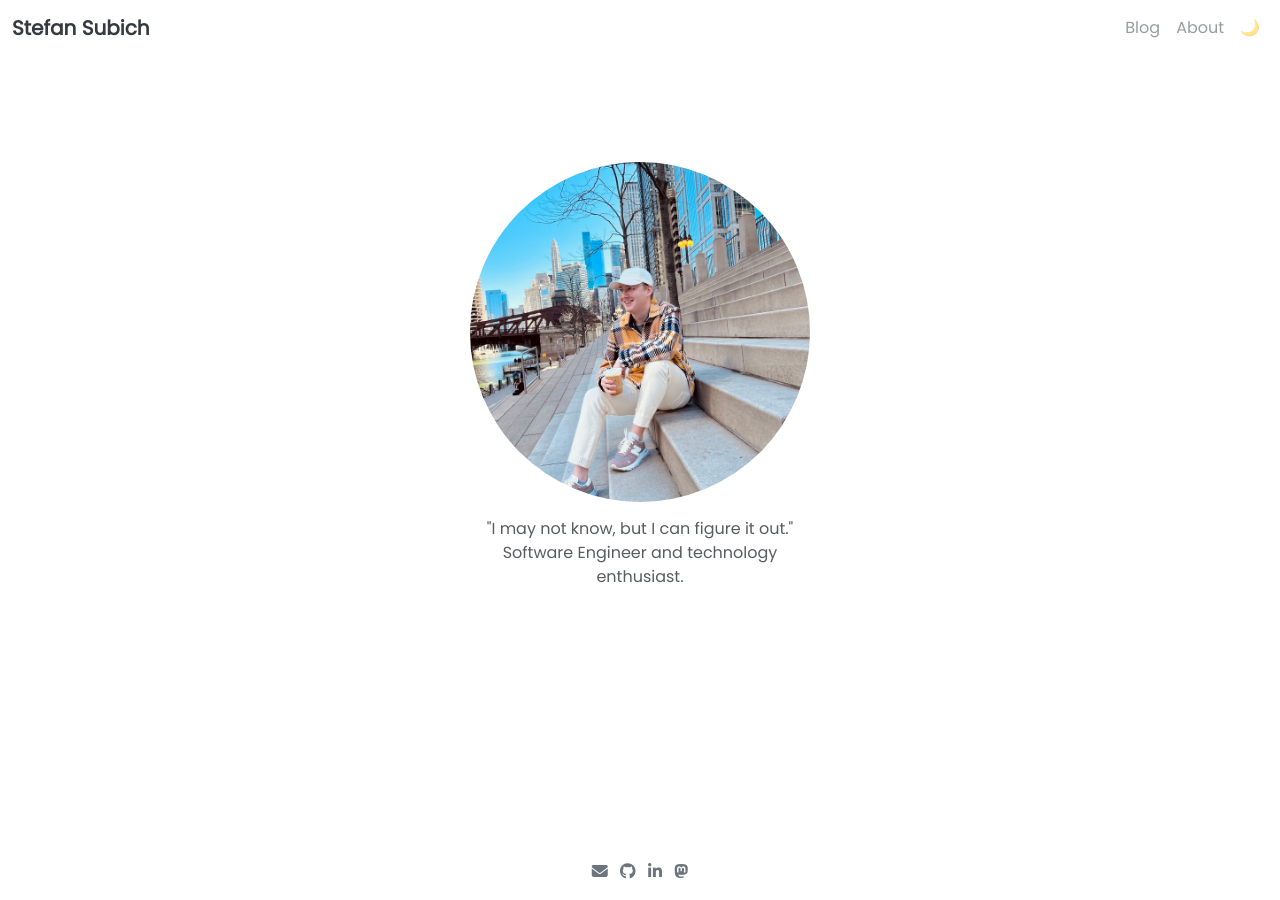
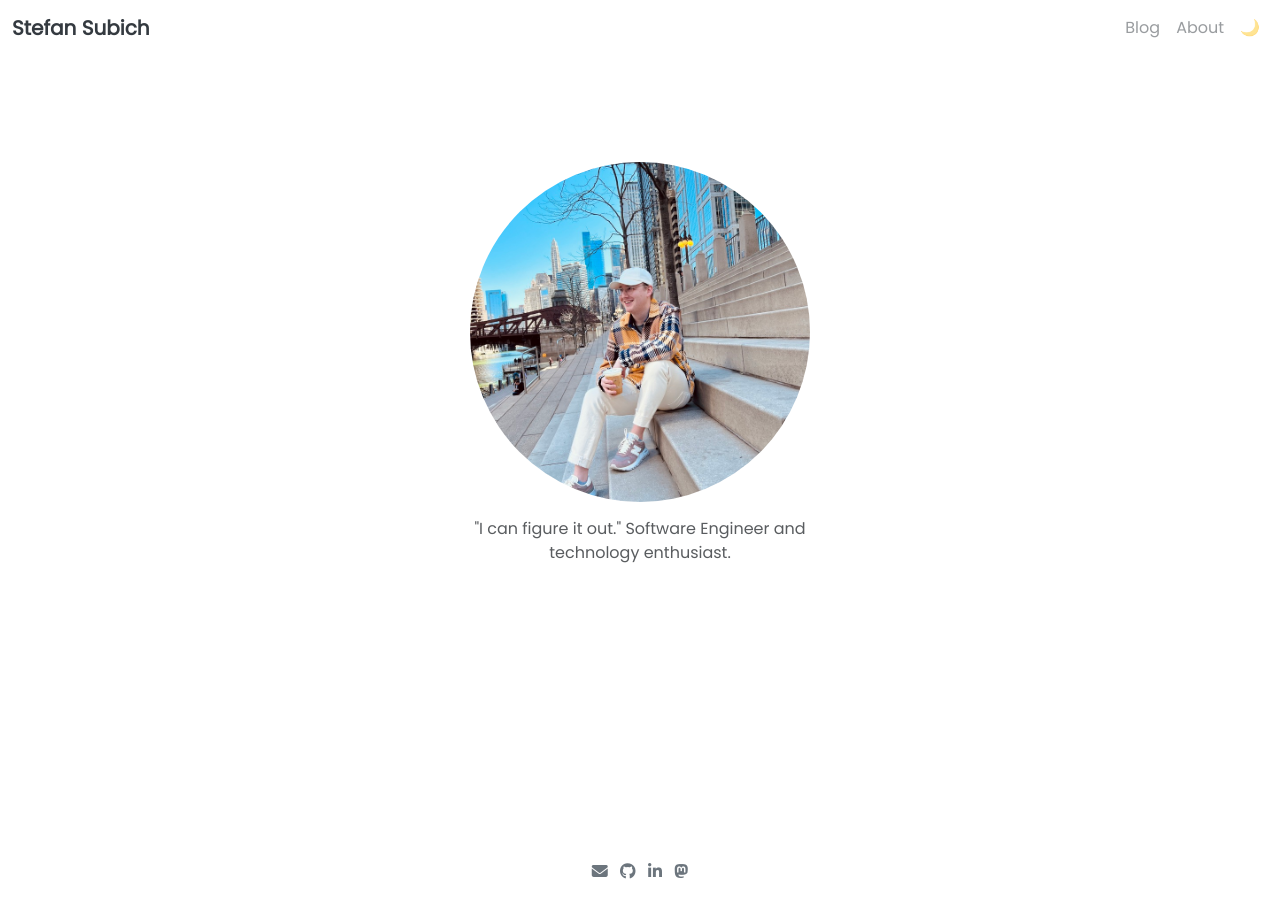
Before and after one commit to subich/subich.github.io, a Jekyll site: the page built from pages/index.html, in a window 1280 px wide. Built offline with Jekyll 4.4.1, drawn with Linux system fonts in a browser that asks for light colours.

Commit message:
description

```diff
--- a/_config.yml
+++ b/_config.yml
@@ -1,7 +1,7 @@
 ### Site Settings ###
 title: Stefan Subich
 description: >-
-  "I may not know, but I can figure it out."
+  "I can figure it out."
   Software Engineer and technology enthusiast.
 baseurl: ""
 repository: subich/subich.github.io
```
